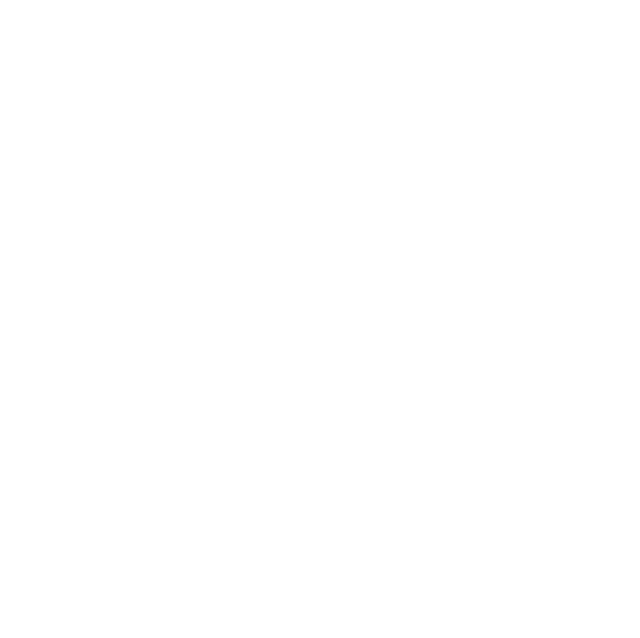
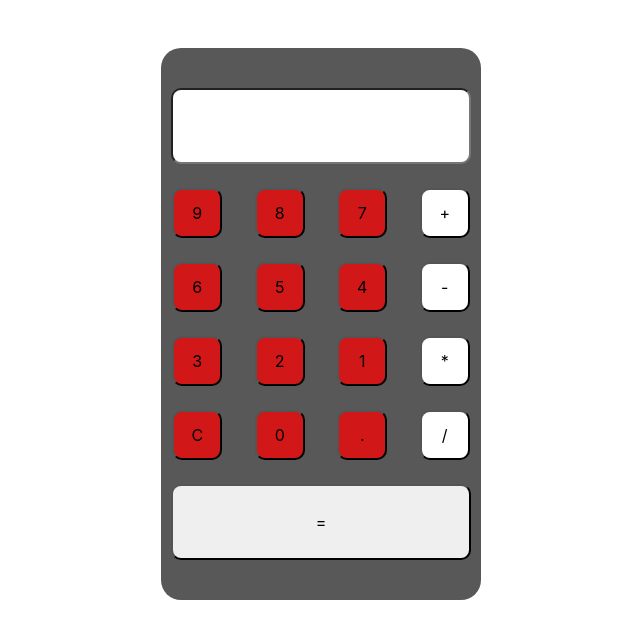
Before and after one commit to Maxlewa/js_dom_calculatrice, a website: page index.html in a window 1280 px wide. Shown: the whole page, without its empty margins (319-959 px from the left). Drawn offline with nearby package versions, Linux system fonts and the light colour scheme.

Commit message:
design ok

```diff
--- a/index.html
+++ b/index.html
@@ -8,7 +8,83 @@
     <title>Calculatrice</title>
 </head>
 <body>
-    <!-- -->
+    <!-- CALCULETTE -->
+    <div class="container mt-5" id="calculette">
+        <div class="py-3">
+            <!-- ECRAN -->
+            <div class="row my-4">
+                <div class="col-12 d-flex justify-content-center">
+                    <input class="py-4" type="text" id="ecran">
+                </div>
+            </div>
+            <!-- RANGEE 987 -->
+            <div class="row my-4">
+                <div class="col-3 d-flex justify-content-center">
+                    <button class="chiffre">9</button>
+                </div>
+                <div class="col-3 d-flex justify-content-center">
+                    <button class="chiffre">8</button>
+                </div>
+                <div class="col-3 d-flex justify-content-center">
+                    <button class="chiffre">7</button>
+                </div>
+                <div class="col-3 d-flex justify-content-center">
+                    <button class="operation">+</button>
+                </div>
+            </div>
+            <!-- RANGEE 654 -->
+            <div class="row my-4">
+                <div class="col-3 d-flex justify-content-center">
+                    <button class="chiffre">6</button>
+                </div>
+                <div class="col-3 d-flex justify-content-center">
+                    <button class="chiffre">5</button>
+                </div>
+                <div class="col-3 d-flex justify-content-center">
+                    <button class="chiffre">4</button>
+                </div>
+                <div class="col-3 d-flex justify-content-center">
+                    <button class="operation">-</button>
+                </div>
+            </div>
+            <!-- RANGEE 321 -->
+            <div class="row my-4">
+                <div class="col-3 d-flex justify-content-center">
+                    <button class="chiffre">3</button>
+                </div>
+                <div class="col-3 d-flex justify-content-center">
+                    <button class="chiffre">2</button>
+                </div>
+                <div class="col-3 d-flex justify-content-center">
+                    <button class="chiffre">1</button>
+                </div>
+                <div class="col-3 d-flex justify-content-center">
+                    <button class="operation">*</button>
+                </div>
+            </div>
+            <!-- RANGEE CLEAR -->
+            <div class="row my-4">
+                <div class="col-3 d-flex justify-content-center">
+                    <button class="chiffre">C</button>
+                </div>
+                <div class="col-3 d-flex justify-content-center">
+                    <button class="chiffre">0</button>
+                </div>
+                <div class="col-3 d-flex justify-content-center">
+                    <button class="chiffre">.</button>
+                </div>
+                <div class="col-3 d-flex justify-content-center">
+                    <button class="operation">/</button>
+                </div>
+            </div>
+            <!-- BOUTON = -->
+            <div class="row my-4">
+                <div class="col-12 d-flex justify-content-center" id="divegal">
+                    <button class="py-4" id="egal">=</button>
+                </div>
+            </div>
+        </div>
+    </div>
 
     <!-- JS -->
     <script src="./public/js/main.js"></script>
--- a/src/sass/modules/_calculette.sass
+++ b/src/sass/modules/_calculette.sass
@@ -0,0 +1,28 @@
+#calculette
+    background-color: #585858
+    width: 25%
+    display: flex
+    justify-content: center
+    border-radius: 20px
+
+#ecran
+    width: 300px
+    border-radius: 10px
+
+.chiffre
+    background-color: #d11717
+    width: 50px
+    height: 50px
+    border-radius: 10px
+
+.operation
+    background-color: #ffffff
+    width: 50px
+    height: 50px
+    border-radius: 10px
+
+#egal
+    width: 300px
+    border-radius: 10px
+    // padding-top: 10px
+    // padding-bottom: 10px
```
Also changed, not shown: public/css/app.css.
